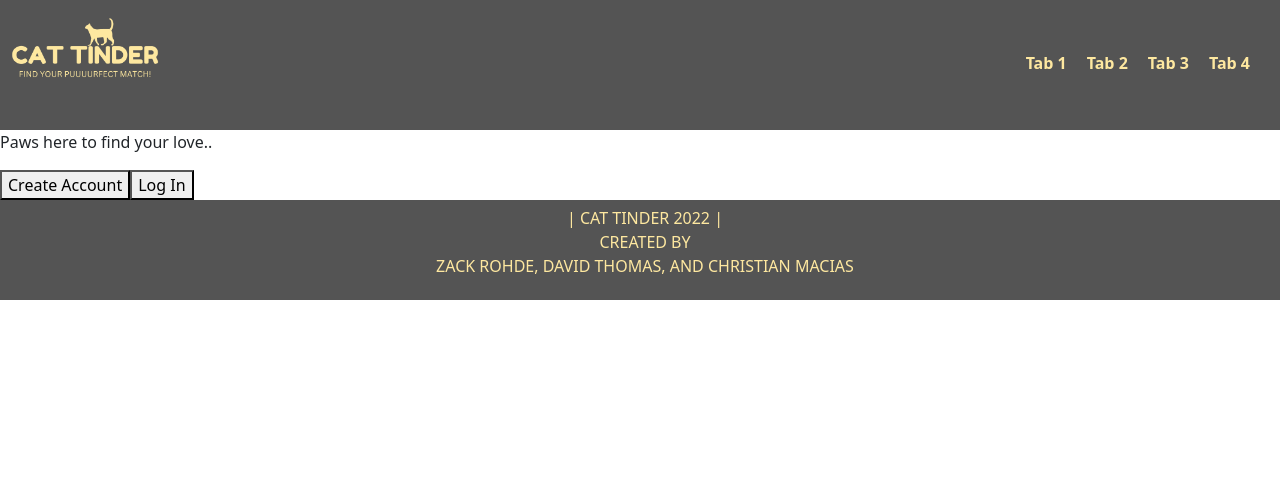
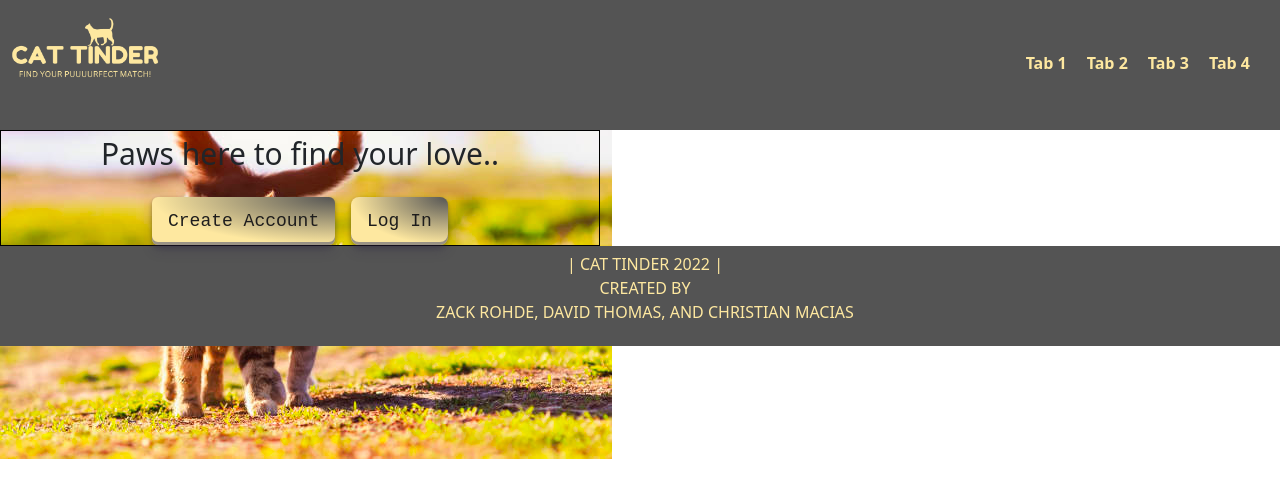
Before and after one commit to dthomas91/Cat-Tinder, a React (Create React App) app: page / in a window 1280 px wide. Shown: the top 498 px of the page. Built offline with nearby package versions, Linux system fonts and the light colour scheme.

Commit message:
still working on home-content

```diff
--- a/src/pages/Home.js
+++ b/src/pages/Home.js
@@ -1,14 +1,23 @@
 import React from "react";
+import '../stylesheets/home.css'
 
-const Home = () => {
-    return (
+
+    const Home = () => {
+     return (
         <>
-        <div className="home-intro">
-            <p>Paws here to find your love..</p>
-
-            <button>Create Account</button>
-            <button>Log In</button>
+<div className="home-body">
+    <div className="home-intro">
+        <p>Paws here to find your love..</p>
+    <div className="button-container">
+        <div>
+            <button className="button1">Create Account</button>
         </div>
+            <div>
+                <button className="button2">Log In</button>
+            </div>
+        </div>
+    </div>
+</div>
         </>
     )
 }
--- a/src/stylesheets/home.css
+++ b/src/stylesheets/home.css
@@ -0,0 +1,72 @@
+
+body {
+  background-image: url(/src/assets/homebackground.png);
+  background-repeat: no-repeat;
+
+}
+
+.home-intro {
+    border: solid 1px black;
+    display: flex;
+    height: auto;
+    width: 600px;
+    justify-content: center;
+    flex-direction: column;
+    align-items: center;
+    font-size: 30px;
+}
+.button-container {
+    flex-direction: row;
+    display:flex;
+    border-radius: 8px;
+}
+.button1, .button2 {
+  align-items: center;
+  appearance: none;
+  background-image: radial-gradient(100% 100% at 100% 0, #545454 0, #fee8a0 100%);
+  border: 0;
+  border-radius: 6px;
+  box-shadow: rgba(45, 35, 66, .4) 0 2px 4px,rgba(45, 35, 66, .3) 0 7px 13px -3px,rgba(58, 65, 111, .5) 0 -3px 0 inset;
+  box-sizing: border-box;
+  color: #1e1d1d;
+  cursor: pointer;
+  display: inline-flex;
+  font-family: "JetBrains Mono",monospace;
+  height: 48px;
+  justify-content: center;
+  line-height: 1;
+  list-style: none;
+  overflow: hidden;
+  padding-left: 16px;
+  padding-right: 16px;
+  position: relative;
+  text-align: left;
+  text-decoration: none;
+  transition: box-shadow .15s,transform .15s;
+  user-select: none;
+  -webkit-user-select: none;
+  touch-action: manipulation;
+  white-space: nowrap;
+  will-change: box-shadow,transform;
+  font-size: 18px;
+}
+
+.button1:focus, .button2:focus {
+  box-shadow: #545454 0 0 0 1.5px inset, rgba(45, 35, 66, .4) 0 2px 4px, rgba(45, 35, 66, .3) 0 7px 13px -3px, #545454 0 -3px 0 inset;
+}
+
+.button1:hover, .button2:hover {
+  box-shadow: rgba(45, 35, 66, .4) 0 4px 8px, rgba(45, 35, 66, .3) 0 7px 13px -3px, #545454 0 -3px 0 inset;
+  transform: translateY(-2px);
+}
+
+.button1:active, .button2:active {
+  box-shadow: #545454 0 3px 7px inset;
+  transform: translateY(2px);
+}
+
+.button2 {
+    margin-left: 15px;
+    border-radius: 8px;
+    border: none;
+}
```
Also changed, not shown: src/assets/homebackground.png (added).
